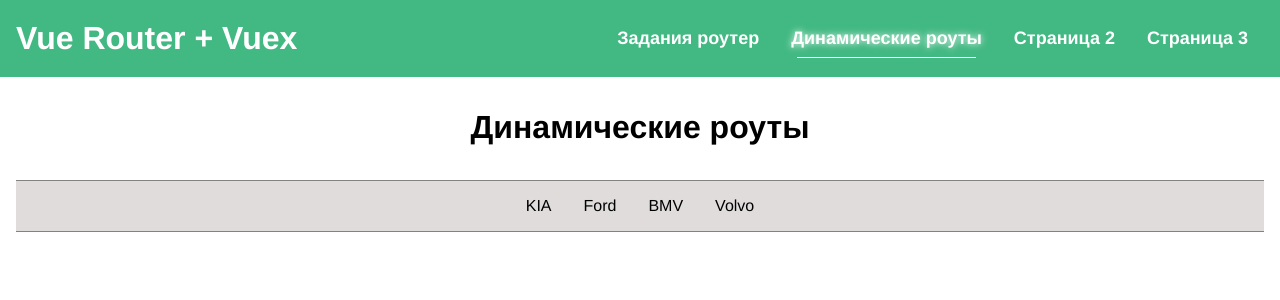
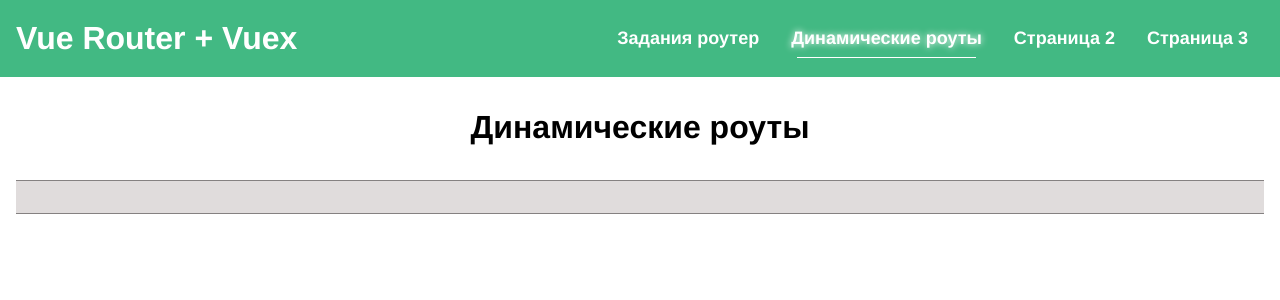
Before and after one commit to VladimirShadrov/vue-router-and-vuex-repetition, a Vue app: page /dinamic-routes in a window 1280 px wide. Shown: the top 300 px of the page. Built offline with nearby package versions, Linux system fonts and the light colour scheme.

Commit message:
Очистка решения

```diff
--- a/src/components/AppCarDinamic.vue
+++ b/src/components/AppCarDinamic.vue
@@ -1,10 +1,10 @@
 <template>
   <div class="wrapper">
-    <h1>Автомобиль {{ $route.params['id'] }}</h1>
+    <h1>Автомобиль {{}}</h1>
     <br />
 
     <div class="buttons__wrapper">
-      <button @click="backToCars" class="button">Вернуться назад</button>
+      <button class="button">Вернуться назад</button>
 
       <!-- <router-link class="button" >
         <button class="button">Показать полную информацию</button>
@@ -20,11 +20,6 @@
 <script>
 export default {
   name: 'app-car-dinamic',
-  methods: {
-    backToCars() {
-      this.$router.push('/dinamic-routes');
-    },
-  },
 };
 </script>
 
--- a/src/components/AppDinamicRoutes.vue
+++ b/src/components/AppDinamicRoutes.vue
@@ -3,12 +3,7 @@
     <h1 class="theme-title">Динамические роуты</h1>
     <br />
 
-    <nav>
-      <router-link class="link" v-for="car in cars" :key="car.id" :to="`/dinamic-routes/car/${car.model}`" active-class="link__active">{{
-        car.model
-      }}</router-link>
-    </nav>
-    <router-view />
+    <nav></nav>
   </div>
 </template>
 
```
Also changed, not shown: src/router/index.ts (+1 -7 lines).
